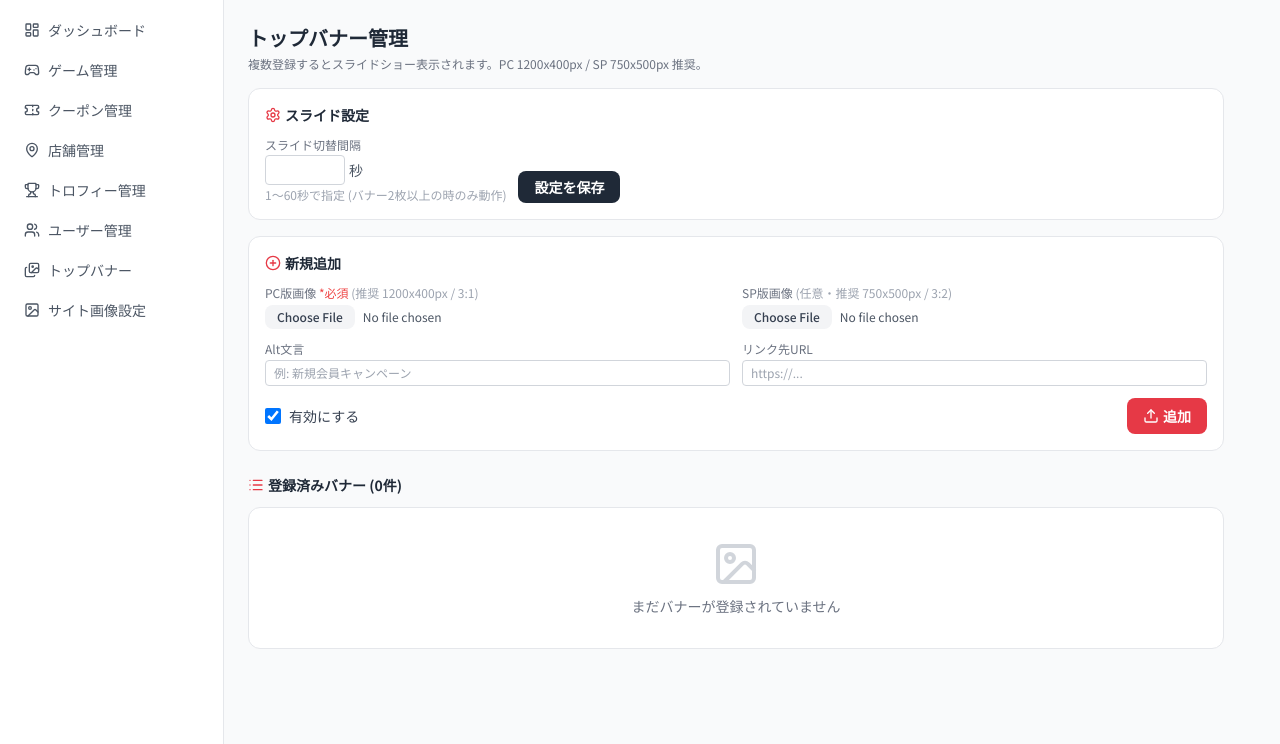
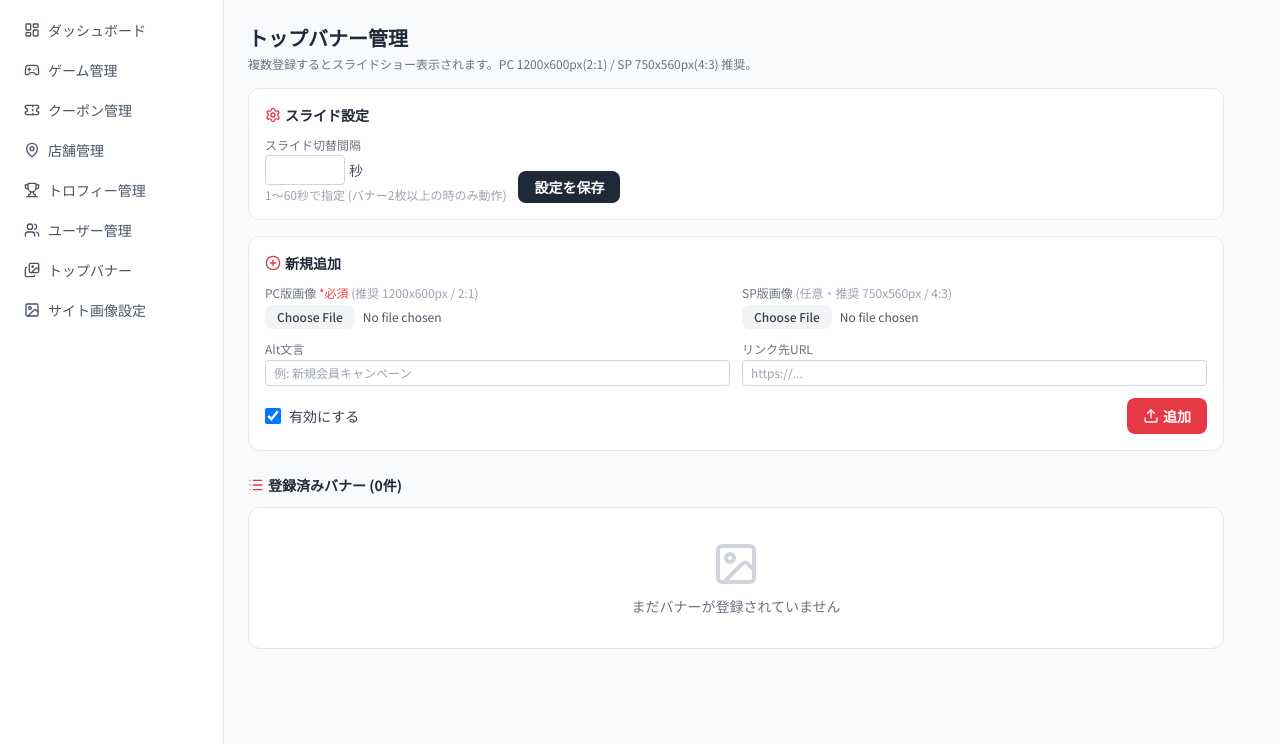
Before and after one commit to ochiken7/p003_sokupoint, a Flask app: template templates/admin/home_banners/list.html in a window 1280 px wide. Shown: the part 57-801 px from the top of the page. Run offline with Flask 3, Linux system fonts and the light colour scheme; the template is opened without the code that fills it, so the values that code supplies are empty; the visitor is signed in with stand-in values (Sample User, id 1); some libraries are stand-ins or nearby versions.

Commit message:
トップバナーの縦幅を拡大 (PC 3:1→2:1 / SP 3:2→4:3)
- PC: 1200x600px (2:1) に変更。以前の3:1より縦が1.5倍
- SP: 750x560px (4:3) に変更。以前の3:2より縦が約1.1倍
- 管理画面の推奨サイズ案内・プレビューも連動して更新

Co-Authored-By: Claude Opus 4.6 (1M context) <noreply@anthropic.com>

```diff
--- a/templates/admin/home_banners/edit.html
+++ b/templates/admin/home_banners/edit.html
@@ -15,7 +15,7 @@
     <!-- PC画像 -->
     <div class="bg-white rounded-xl border border-gray-200 p-4">
         <h2 class="font-bold text-gray-800 text-sm mb-3 flex items-center gap-1">
-            <i data-lucide="monitor" class="w-4 h-4 text-primary"></i>PC版画像 (必須・推奨1200x400px / 3:1)
+            <i data-lucide="monitor" class="w-4 h-4 text-primary"></i>PC版画像 (必須・推奨1200x600px / 2:1)
         </h2>
         {% if banner.file_path_pc %}
         <div class="mb-3">
@@ -31,7 +31,7 @@
     <!-- SP画像 -->
     <div class="bg-white rounded-xl border border-gray-200 p-4">
         <h2 class="font-bold text-gray-800 text-sm mb-3 flex items-center gap-1">
-            <i data-lucide="smartphone" class="w-4 h-4 text-primary"></i>SP版画像 (任意・推奨750x500px / 3:2)
+            <i data-lucide="smartphone" class="w-4 h-4 text-primary"></i>SP版画像 (任意・推奨750x560px / 4:3)
         </h2>
         {% if banner.file_path_sp %}
         <div class="mb-3">
--- a/templates/admin/home_banners/list.html
+++ b/templates/admin/home_banners/list.html
@@ -5,7 +5,7 @@
 <div class="flex items-center justify-between mb-4">
     <div>
         <h1 class="text-xl font-bold text-gray-800">トップバナー管理</h1>
-        <p class="text-xs text-gray-500 mt-1">複数登録するとスライドショー表示されます。PC 1200x400px / SP 750x500px 推奨。</p>
+        <p class="text-xs text-gray-500 mt-1">複数登録するとスライドショー表示されます。PC 1200x600px(2:1) / SP 750x560px(4:3) 推奨。</p>
     </div>
 </div>
 
@@ -43,14 +43,14 @@
             <div>
                 <label class="block text-xs text-gray-500 mb-0.5">
                     PC版画像 <span class="text-red-500">*必須</span>
-                    <span class="text-gray-400">(推奨 1200x400px / 3:1)</span>
+                    <span class="text-gray-400">(推奨 1200x600px / 2:1)</span>
                 </label>
                 <input type="file" name="file_pc" accept="image/*" required
                        class="text-xs text-gray-600 file:mr-2 file:py-1 file:px-3 file:rounded-lg file:border-0 file:text-xs file:font-medium file:bg-gray-100 file:text-gray-700 hover:file:bg-gray-200">
             </div>
             <div>
                 <label class="block text-xs text-gray-500 mb-0.5">
-                    SP版画像 <span class="text-gray-400">(任意・推奨 750x500px / 3:2)</span>
+                    SP版画像 <span class="text-gray-400">(任意・推奨 750x560px / 4:3)</span>
                 </label>
                 <input type="file" name="file_sp" accept="image/*"
                        class="text-xs text-gray-600 file:mr-2 file:py-1 file:px-3 file:rounded-lg file:border-0 file:text-xs file:font-medium file:bg-gray-100 file:text-gray-700 hover:file:bg-gray-200">
@@ -94,7 +94,7 @@
         <div class="flex items-start gap-4">
             <!-- プレビュー -->
             <div class="flex flex-col gap-1 flex-shrink-0">
-                <div class="bg-gray-100 rounded flex items-center justify-center overflow-hidden" style="width: 144px; aspect-ratio: 3/1;">
+                <div class="bg-gray-100 rounded flex items-center justify-center overflow-hidden" style="width: 144px; aspect-ratio: 2/1;">
                     {% if b.file_path_pc %}
                     <img src="{{ url_for('static', filename=b.file_path_pc) }}?v={{ b.updated_at.timestamp() | int }}"
                          alt="" class="w-full h-full object-cover">
@@ -102,7 +102,7 @@
                 </div>
                 <div class="text-[10px] text-gray-400 text-center">PC</div>
                 {% if b.file_path_sp %}
-                <div class="bg-gray-100 rounded flex items-center justify-center overflow-hidden mt-1" style="width: 96px; aspect-ratio: 3/2;">
+                <div class="bg-gray-100 rounded flex items-center justify-center overflow-hidden mt-1" style="width: 96px; aspect-ratio: 4/3;">
                     <img src="{{ url_for('static', filename=b.file_path_sp) }}?v={{ b.updated_at.timestamp() | int }}"
                          alt="" class="w-full h-full object-cover">
                 </div>
--- a/templates/home.html
+++ b/templates/home.html
@@ -79,8 +79,8 @@
 <!-- ===== トップメインバナー (スライドショー) ===== -->
 {% if banners %}
 <div class="home-slider mb-4 relative overflow-hidden rounded-xl" data-slide-count="{{ banners | length }}">
-    <!-- PC: 3/1 (1200x400), SP: 3/2 (750x500) -->
-    <div class="relative w-full md:aspect-[3/1] aspect-[3/2]">
+    <!-- PC: 2/1 (1200x600), SP: 4/3 (750x560) -->
+    <div class="relative w-full md:aspect-[2/1] aspect-[4/3]">
         {% for b in banners %}
         <a href="{{ b.link_url or '#' }}"
            class="slide absolute inset-0 transition-opacity duration-700 ease-in-out"
```
